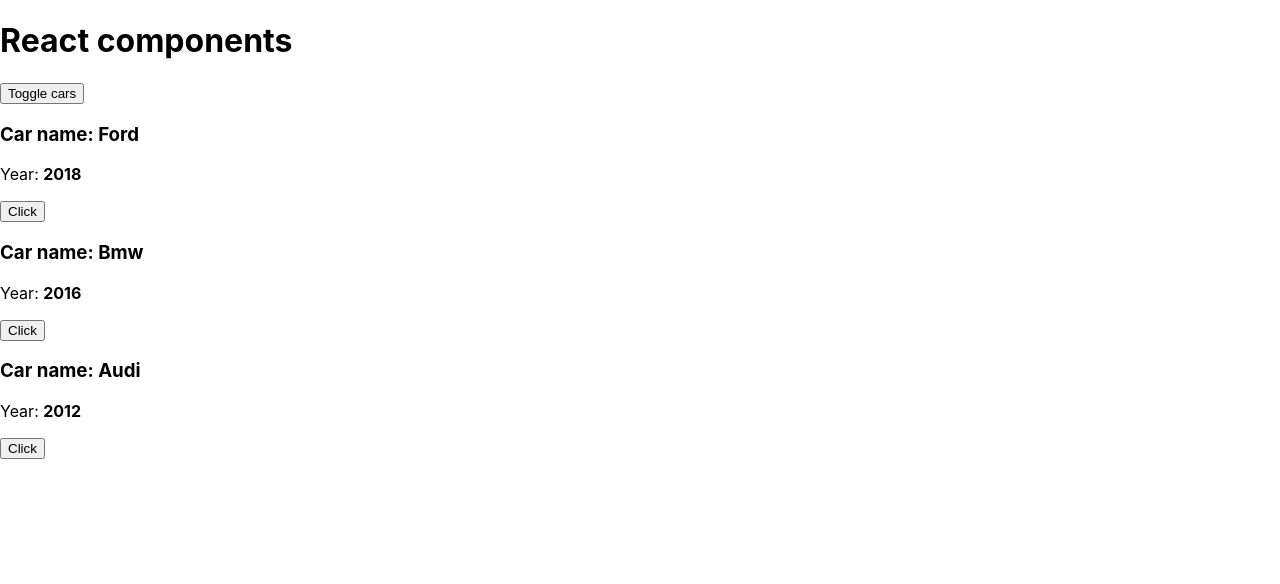
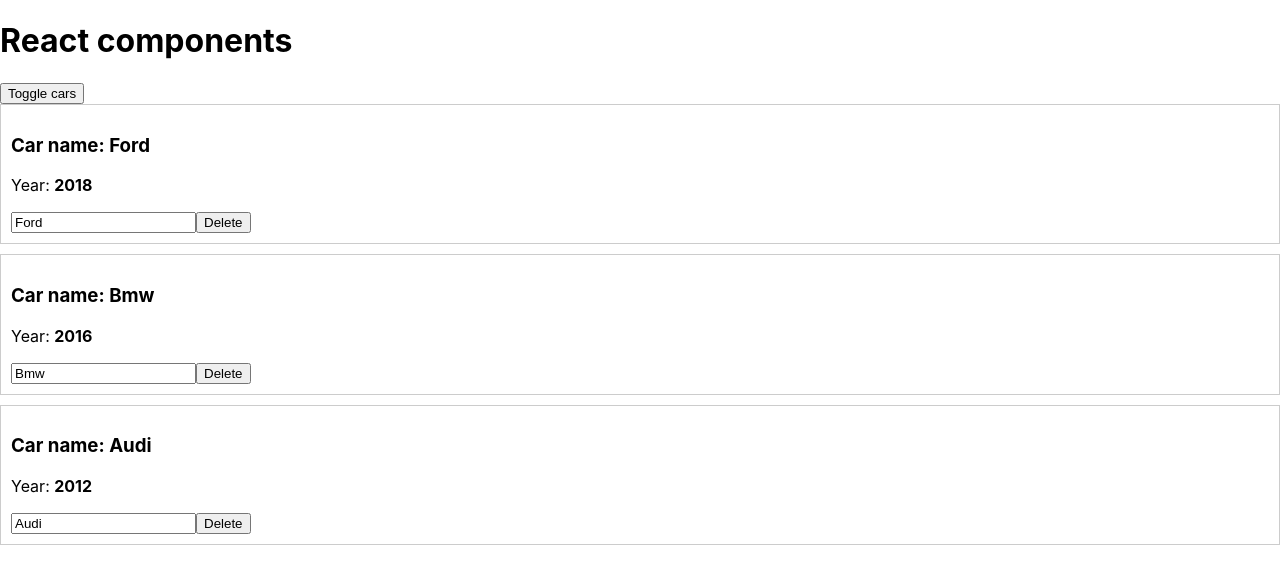
Before and after one commit to gordejka/learnReact, a React (Create React App) app: page / in a window 1280 px wide. Both pictures are taken after a click on the button "Toggle cars". Shown: the top 584 px of the page. Built offline with nearby package versions, Linux system fonts and the light colour scheme.

Commit message:
3.9 - work with dynamic states

```diff
--- a/src/App.js
+++ b/src/App.js
@@ -19,28 +19,46 @@
         });
     };
 
-    changeTitleHandler = pageTitle => {
-        this.setState({ pageTitle });
-    };
+    onChangeName(name, index) {
+        //console.log(name, index);
+        const car = this.state.cars[index];
+        car.name = name;
+        //клонирование массива
+        //const cars = this.state.cars.concat()
+        //клонирование массива
+        const cars = [...this.state.cars];
+        cars[index] = car;
+        this.setState({
+            cars
+        });
+    }
+
+    deleteHendler(index) {
+        const cars = this.state.cars.concat();
+        cars.splice(index, 1);
+        this.setState({
+            cars
+        });
+    }
 
     render() {
         console.log("render");
 
         let cars = null;
-        if (this.state.showCars){
+        if (this.state.showCars) {
             cars = this.state.cars.map((car, index) => {
                 return (
                     <Car
                         key={index}
                         name={car.name}
                         year={car.year}
-                    onChangeTitle={this.changeTitleHandler.bind(
-                        this,
-                        car.name
-                    )}
+                        onDelete={this.deleteHendler.bind(this, index)}
+                        onChangeName={event =>
+                            this.onChangeName(event.target.value, index)
+                        }
                     />
                 );
-        })
+            });
         }
 
         return (
@@ -49,8 +67,7 @@
                 <button onClick={this.toggleCarsHandler.bind(this, "Changed!")}>
                     Toggle cars
                 </button>
-
-                { cars }
+                {cars}
             </div>
         );
     }
--- a/src/Car/Car.jsx
+++ b/src/Car/Car.jsx
@@ -1,11 +1,10 @@
 import React, { Component } from "react";
 
 export default props => (
-    <div>
+    <div style={{ border: "1px solid #ccc", marginBottom: "10px",padding:'10px' }}>
         <h3>Car name: {props.name}</h3>
-        <p>
-            Year: <strong>{props.year}</strong>
-        </p>
-        <button onClick={props.onChangeTitle}>Click</button>
+        <p>Year: <strong>{props.year}</strong></p>
+        <input type="text" onChange={props.onChangeName} value={props.name}/>
+        <button onClick={props.onDelete}>Delete</button>
     </div>
 );
```
Lines whose indentation alone changed are shown as unchanged.
